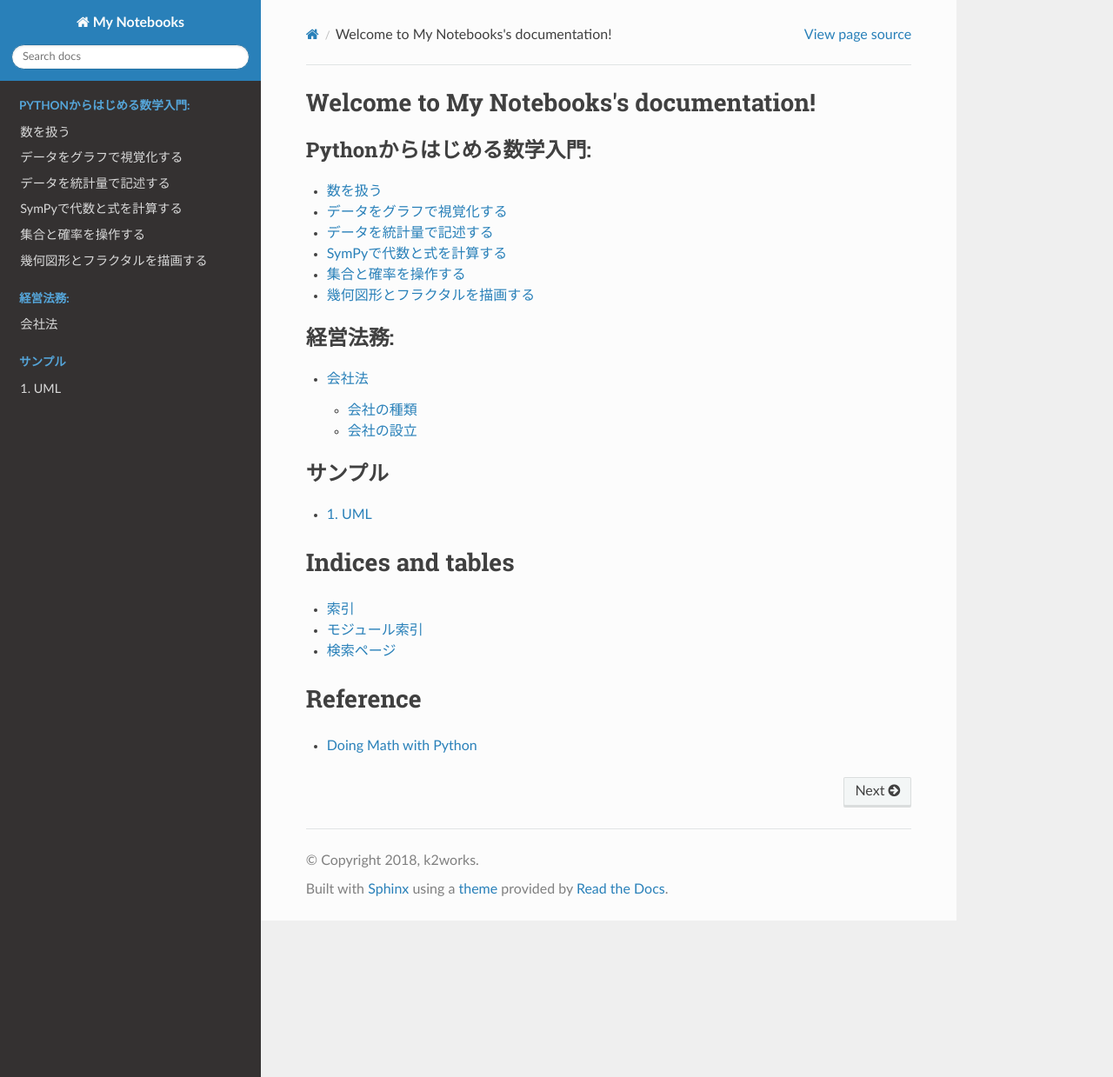
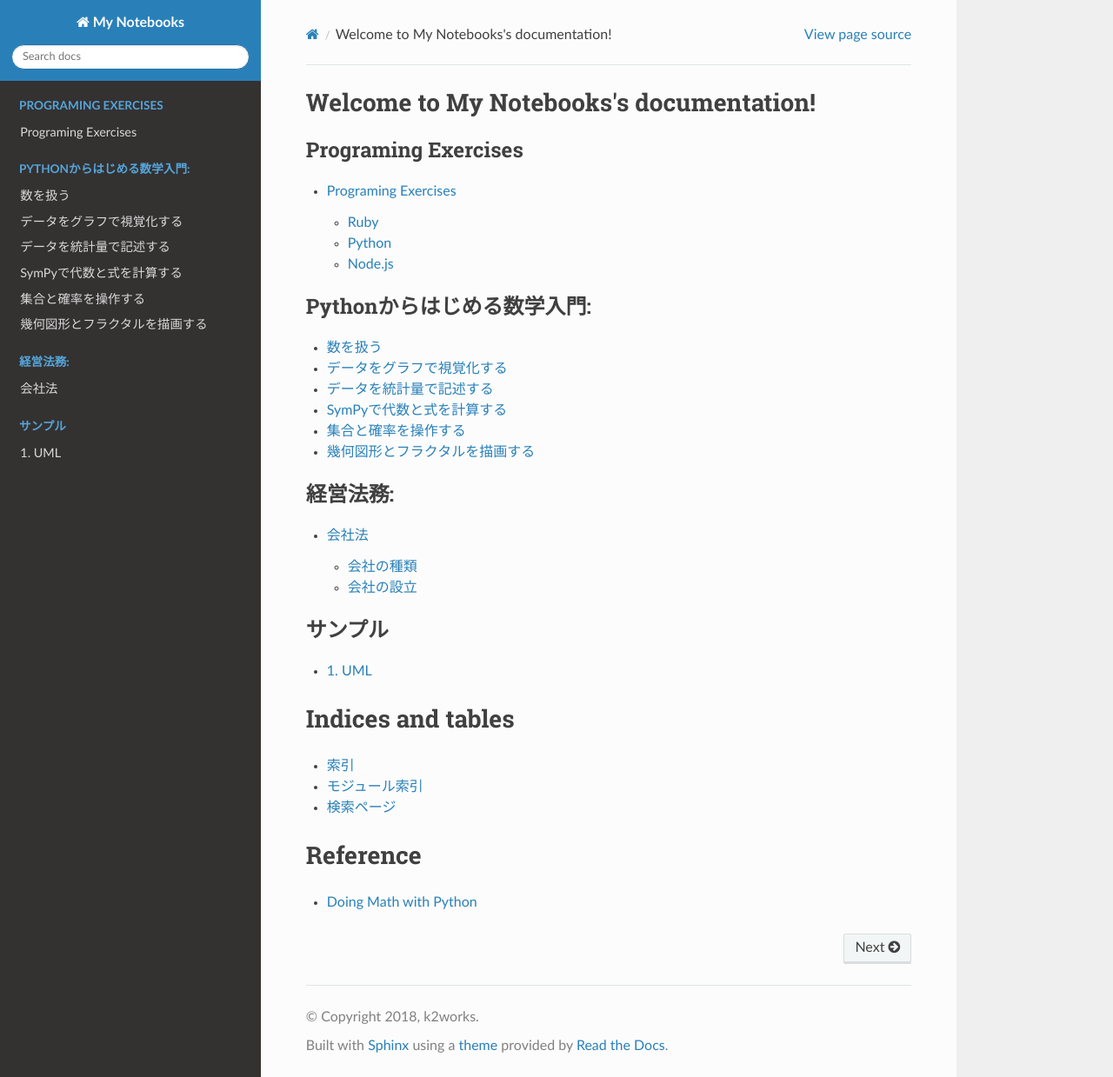
Before and after one commit to k2works/my_notebooks, a Sphinx documentation site: the page built from source/index.rst, in a window 1280 px wide and 1239 px high. Shown: the whole window at 87% size. Built offline with Sphinx 7.4.7 and the Read the Docs theme 2.0.0, drawn with Linux system fonts in a browser that asks for light colours.

Commit message:
Programing Exercisesセットアップ

```diff
--- a/source/index.rst
+++ b/source/index.rst
@@ -5,6 +5,12 @@
 
 Welcome to My Notebooks's documentation!
 ========================================
+
+.. toctree::
+   :maxdepth: 2
+   :caption: Programing Exercises
+
+   /programing_exercises/index
 
 .. toctree::
    :maxdepth: 1
--- /dev/null
+++ b/source/programing_exercises/index.rst
@@ -0,0 +1,10 @@
+Programing Exercises
+######
+
+.. toctree::
+   :maxdepth: 1
+   :caption: Programing Exercises:
+
+   ./ruby/drill
+   ./python/drill
+   ./nodejs/drill
```
Also changed, not shown: source/business_related_legal/corporation_law/chap1_1.ipynb, source/programing_exercises/__init__.py (added), source/programing_exercises/nodejs/drill.ipynb (added), source/programing_exercises/python/drill.ipynb (added), source/programing_exercises/ruby/drill.ipynb (added).
